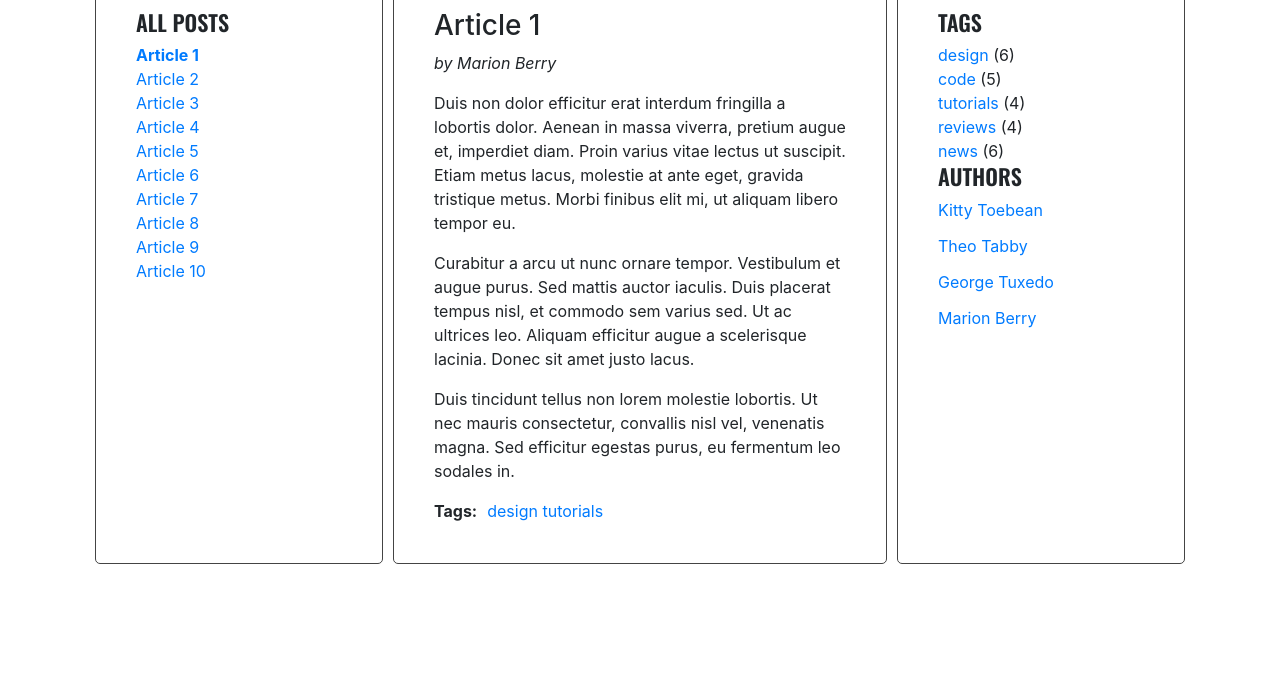
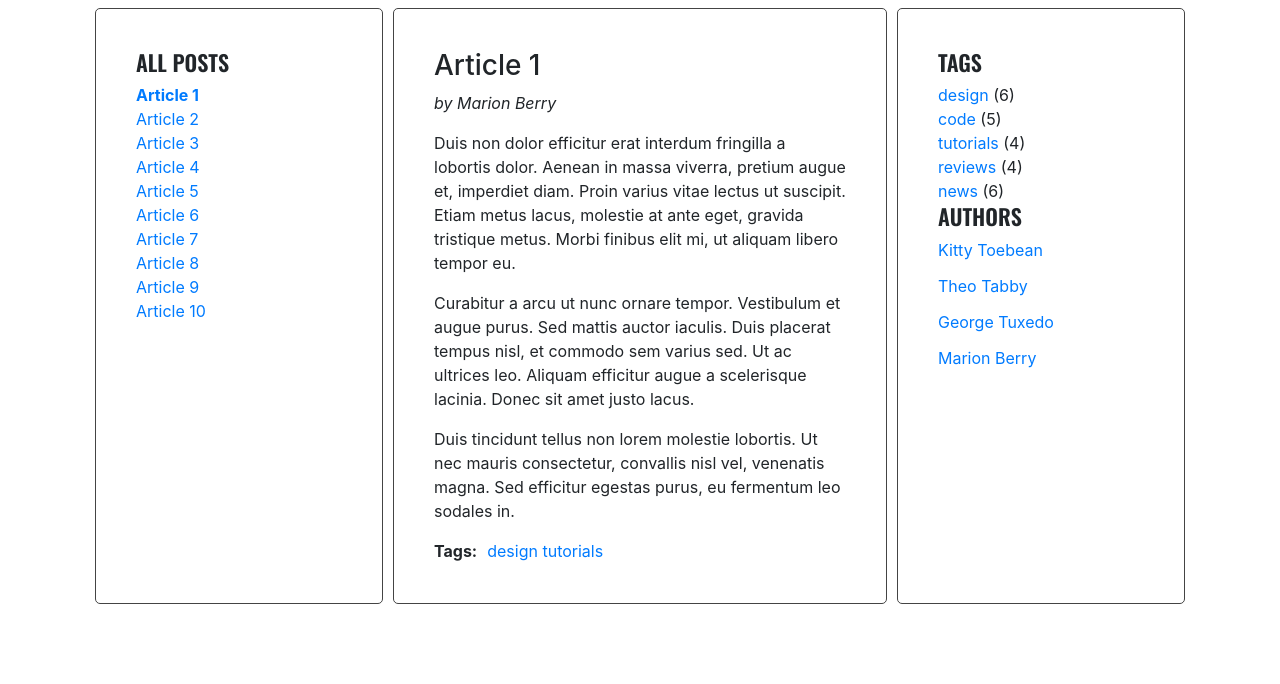
Before and after one commit to AlinaLubiana/javascript-blog, a website: page index.html in a window 1280 px wide. Shown: the part 184-868 px from the top of the page. Before the commit the page ends 800 px from the top, so only its background shows below. Drawn offline with nearby package versions, Linux system fonts and the light colour scheme.

Commit message:
add container

```diff
--- a/index.html
+++ b/index.html
@@ -19,10 +19,17 @@
 
 </head>
 <body>
-    <div class="blog">
+    <div class="blog ">
+
         <div class="container">
+
             <h1 class="logo">my blog</h1>
-            <main class="wrapper">
+
+        <main class="wrapper">
+            <div class="container">
+            <div class="row">
+
+<!--FIRST COLUMN-->
             <aside class="sidebar">
                 <h2 class="section-title">All posts</h2>
                 <ul class="list titles">
@@ -38,8 +45,9 @@
                     <li><a href="#article-10"><span>Article 10</span></a></li>
                 </ul>
             </aside>
-
+<!--SECOND COLUMN-->
             <section class="posts">
+            <!--Article 1-->
                 <article class="post active" id="article-1">
                     <h3 class="post-title">Article 1</h3>
                     <p class="post-author">by Marion Berry</p>
@@ -58,6 +66,7 @@
                         </ul>
                     </div>
                 </article>
+            <!--Article 2-->
                 <article class="post" id="article-2">
                     <h3 class="post-title">Article 2</h3>
                     <p class="post-author">by Theo Tabby</p>
@@ -76,6 +85,7 @@
                         </ul>
                     </div>
                 </article>
+            <!--Article 3-->
                 <article class="post" id="article-3">
                     <h3 class="post-title">Article 3</h3>
                     <p class="post-author">by George Tuxedo</p>
@@ -94,6 +104,7 @@
                         </ul>
                     </div>
                 </article>
+            <!--Article 4-->
                 <article class="post" id="article-4">
                     <h3 class="post-title">Article 4</h3>
                     <p class="post-author">by Kitty Toebean</p>
@@ -113,6 +124,7 @@
                         </ul>
                     </div>
                 </article>
+            <!--Article 5-->
                 <article class="post" id="article-5">
                     <h3 class="post-title">Article 5</h3>
                     <p class="post-author">by Marion Berry</p>
@@ -131,6 +143,7 @@
                         </ul>
                     </div>
                 </article>
+            <!--Article 6-->
                 <article class="post" id="article-6">
                     <h3 class="post-title">Article 6</h3>
                     <p class="post-author">by George Tuxedo</p>
@@ -149,6 +162,7 @@
                         </ul>
                     </div>
                 </article>
+            <!--Article 7-->
                 <article class="post" id="article-7">
                     <h3 class="post-title">Article 7</h3>
                     <p class="post-author">by Kitty Toebean</p>
@@ -167,6 +181,7 @@
                         </ul>
                     </div>
                     </article>
+                <!--Article 8-->
                 <article class="post" id="article-8">
                     <h3 class="post-title">Article 8</h3>
                     <p class="post-author">by Theo Tabby</p>
@@ -186,6 +201,7 @@
                         </ul>
                     </div>
                 </article>
+                <!--Article 9-->
                 <article class="post" id="article-9">
                     <h3 class="post-title">Article 9</h3>
                     <p class="post-author">by Marion Berry</p>
@@ -204,6 +220,7 @@
                         </ul>
                     </div>
                 </article>
+                <!--Article 10-->
                 <article class="post" id="article-10">
                     <h3 class="post-title">Article 10</h3>
                     <p class="post-author">by George Tuxedo</p>
@@ -224,8 +241,12 @@
                         </ul>
                     </div>
                 </article>
+
             </section>
+
+<!--THE THIRD COLUMN-->
             <aside class="sidebar">
+            <!--Tags-->
                 <h2 class="section-title">Tags</h2>
                 <ul class="list tags">
                     <li><a href="#">design</a> <span>(6)</span></li>
@@ -234,6 +255,7 @@
                     <li><a href="#">reviews</a> <span>(4)</span></li>
                     <li><a href="#">news</a> <span>(6)</span></li>
                 </ul>
+            <!--Authors-->
                 <h2 class="section-title">Authors</h2>
                 <ul class="list authors">
                     <li>
@@ -257,9 +279,14 @@
                     </a>
                     </li>
                 </ul>
+
             </aside>
+
+            </div>
+            </div>
         </main>
         </div>
+
     </div>
 
 	<script src="js/script.js"></script>
```
